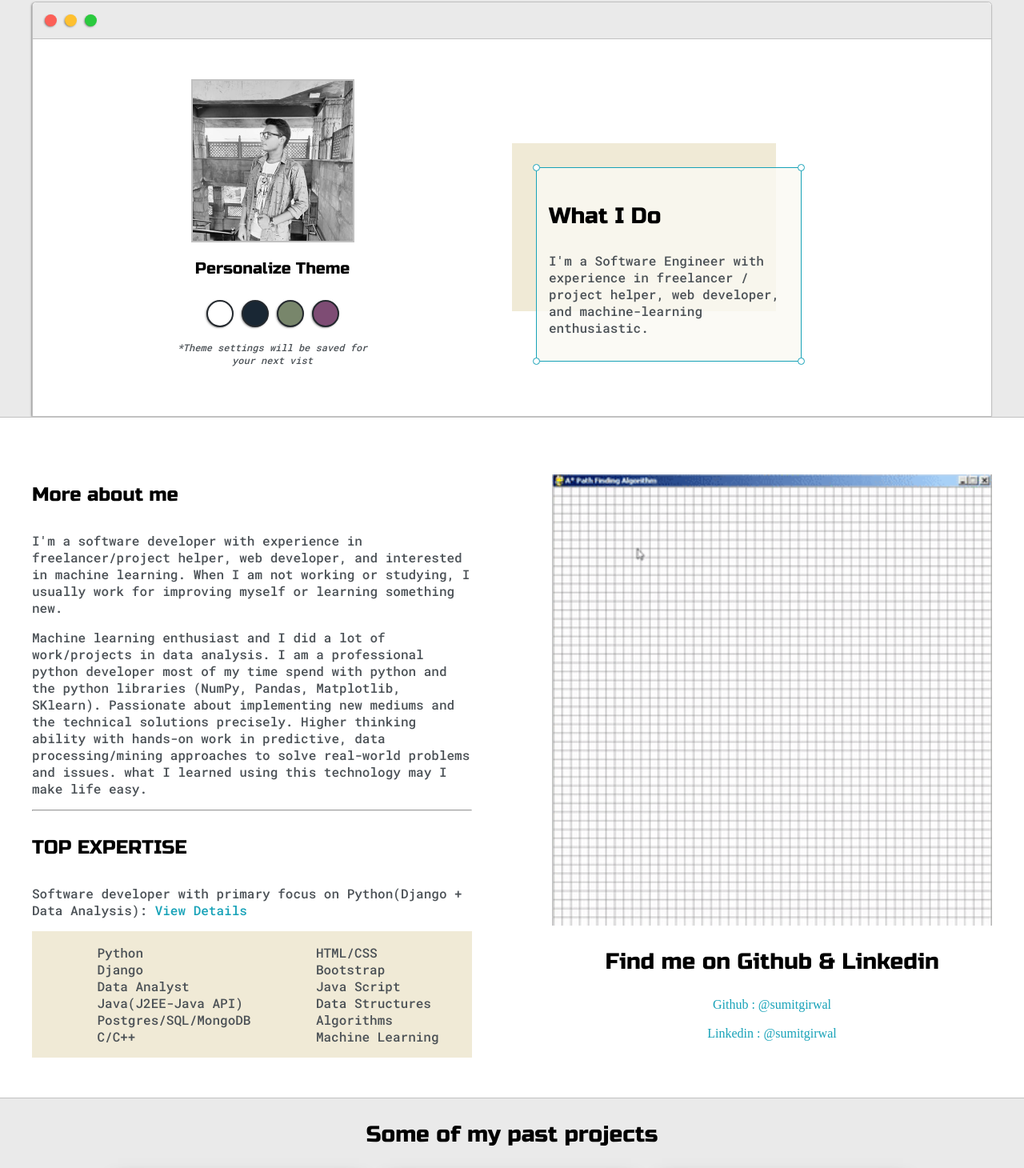
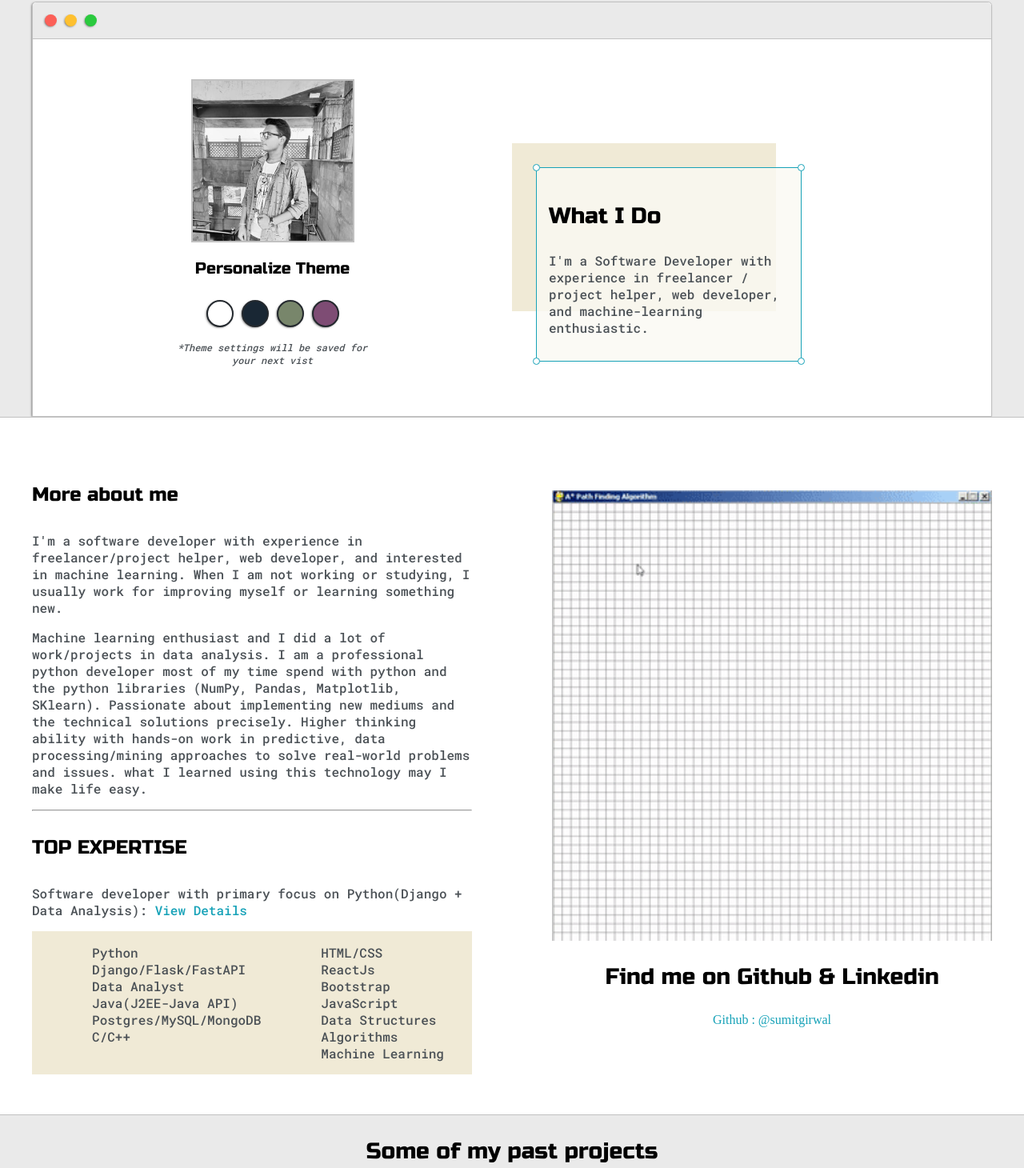
Before and after one commit to sumitgirwal/portfolio, a plain HTML site: page index.html in a window 1280 px wide. Shown: the part 159-1619 px from the top of the page at 80% size. Drawn offline with Linux system fonts and the light colour scheme.

Commit message:
Update index.html

```diff
--- a/index.html
+++ b/index.html
@@ -3,26 +3,19 @@
 <head>
 	<title>Sumit Girwal Portfolio</title>
 	<meta name="viewport" content="width=device-width, initial-scale=1, maximum-scale=1, minimum-scale=1" />
-
 	<link href="https://fonts.googleapis.com/css2?family=Russo+One&display=swap" rel="stylesheet">
-
 	<link href="https://fonts.googleapis.com/css2?family=Roboto+Mono:wght@500&family=Russo+One&display=swap" rel="stylesheet">
-
 	<link rel="stylesheet" type="text/css" href="default.css">
 	<link id="theme-style" rel="stylesheet" type="text/css" href="">
 </head>
 <body>
-
 	<section class="s1">
 		<div class="main-container">
 			<div class="greeting-wrapper">
 				<h1>Hi, I'm Sumit Girwal</h1>
 			</div>
-
-
 			<div class="intro-wrapper">
 				<div class="nav-wrapper">
-
 					<!-- Link around dots-wrapper added after tutorial video -->
 					<a href="index.html">
 						<div class="dots-wrapper">
@@ -31,8 +24,6 @@
 							<div id="dot-3" class="browser-dot"></div>
 						</div>
 					</a>
-
-
 					<!-- <ul id="navigation">
 						<li><a href="index.html#contact">Contact</a></li>
 
@@ -61,7 +52,7 @@
 							<div id="corner-tl" class="corner"></div>
 							<div id="corner-tr" class="corner"></div>
 							<h3>What I Do</h3>
-							<p>I'm a Software Engineer with experience in freelancer / project helper, web developer, and machine-learning enthusiastic.</p>
+							<p>I'm a Software Developer with experience in freelancer / project helper, web developer, and machine-learning enthusiastic.</p>
 							<div id="corner-br" class="corner"></div>
 							<div id="corner-bl" class="corner"></div>
 						</div>
@@ -81,7 +72,7 @@
 					<p>I'm a software developer with experience in freelancer/project helper, web developer, and interested in machine learning. When I am not working or studying, I usually work for improving myself or learning something new.</p>
 
 					<p>Machine learning enthusiast and I did a lot of work/projects in data analysis. I am a professional python developer most of my time spend with python and the python libraries (NumPy, Pandas, Matplotlib, SKlearn).
-Passionate about implementing new mediums and the technical solutions precisely. Higher thinking ability with hands-on work in predictive, data processing/mining approaches to solve real-world problems and issues. what I learned using this technology may I make life easy.</p>
+					Passionate about implementing new mediums and the technical solutions precisely. Higher thinking ability with hands-on work in predictive, data processing/mining approaches to solve real-world problems and issues. what I learned using this technology may I make life easy.</p>
 
 
 					<hr>
@@ -94,18 +85,18 @@ Passionate about implementing new mediums and the technical solutions precisely.
 					<div id="skills">
 						<ul>
 							<li>Python</li>
-							<li>Django</li>
+							<li>Django/Flask/FastAPI</li>
 							<li>Data Analyst</li>
 							<li>Java(J2EE-Java API)</li>
-							<li>Postgres/SQL/MongoDB</li>
+							<li>Postgres/MySQL/MongoDB</li>
 							<li>C/C++</li>
-
 						</ul>
 
 						<ul>
 							<li>HTML/CSS</li>
+							<li>ReactJs</li>
 							<li>Bootstrap</li>
-							<li>Java Script</li>
+							<li>JavaScript</li>
 							<li>Data Structures</li>
 							<li>Algorithms</li>
 							<li>Machine Learning</li>
@@ -122,7 +113,6 @@ Passionate about implementing new mediums and the technical solutions precisely.
 
 					<a target="_blank" href="https://github.com/sumitgirwal" >Github : @sumitgirwal</a>
 					<br>
-					<a target="_blank" href="https://linkedin.com/in/sumitgirwal" >Linkedin : @sumitgirwal</a>
 				</div>
 			</div>
 
@@ -233,7 +223,7 @@ Passionate about implementing new mediums and the technical solutions precisely.
 			</form>
 		</div>
 	</section>
- -->
-	<script type="text/javascript" src="script.js"></script>
+-->
+<script type="text/javascript" src="script.js"></script>
 </body>
 </html>
```
Also changed, not shown: 1 other file.
